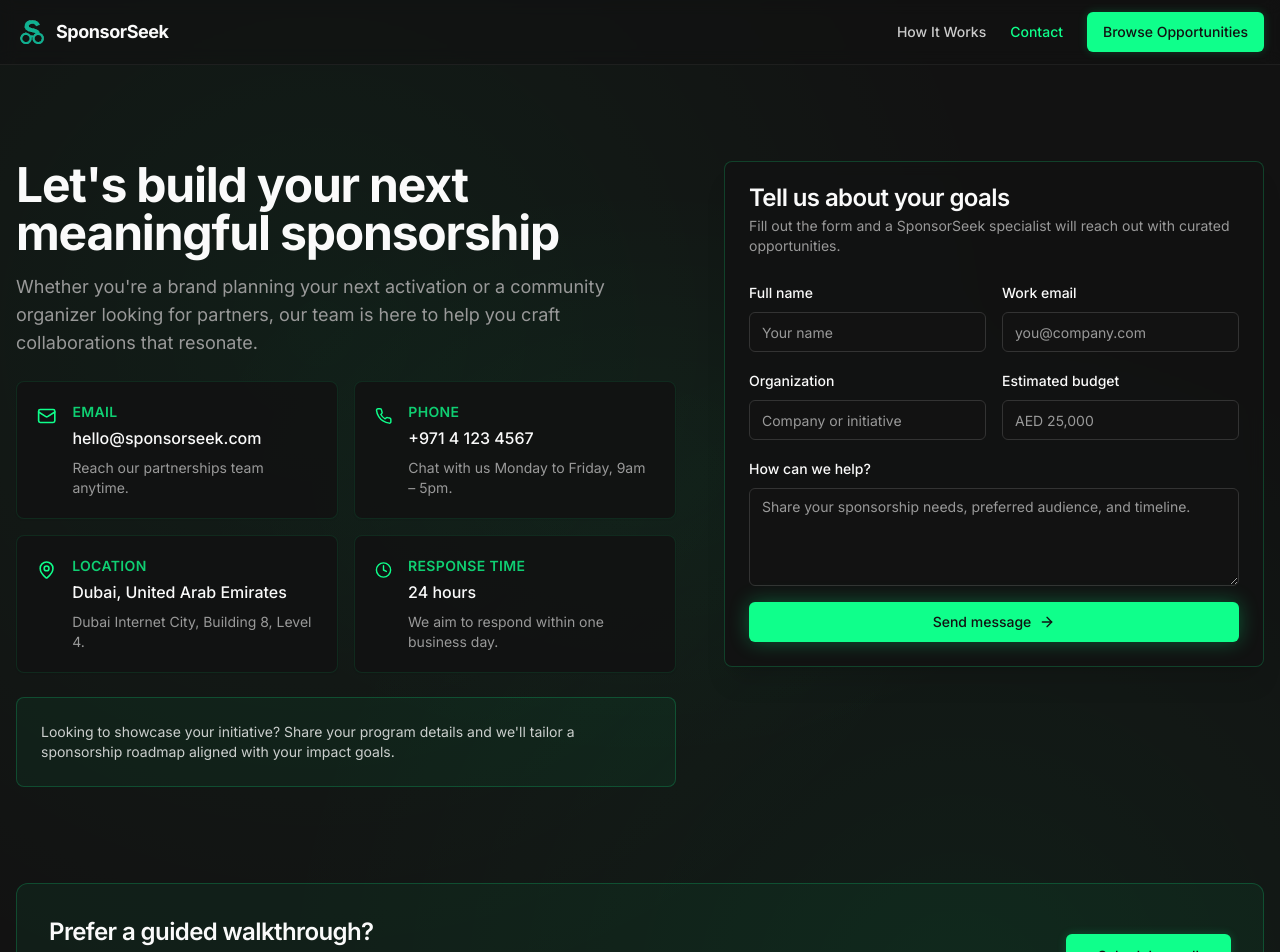
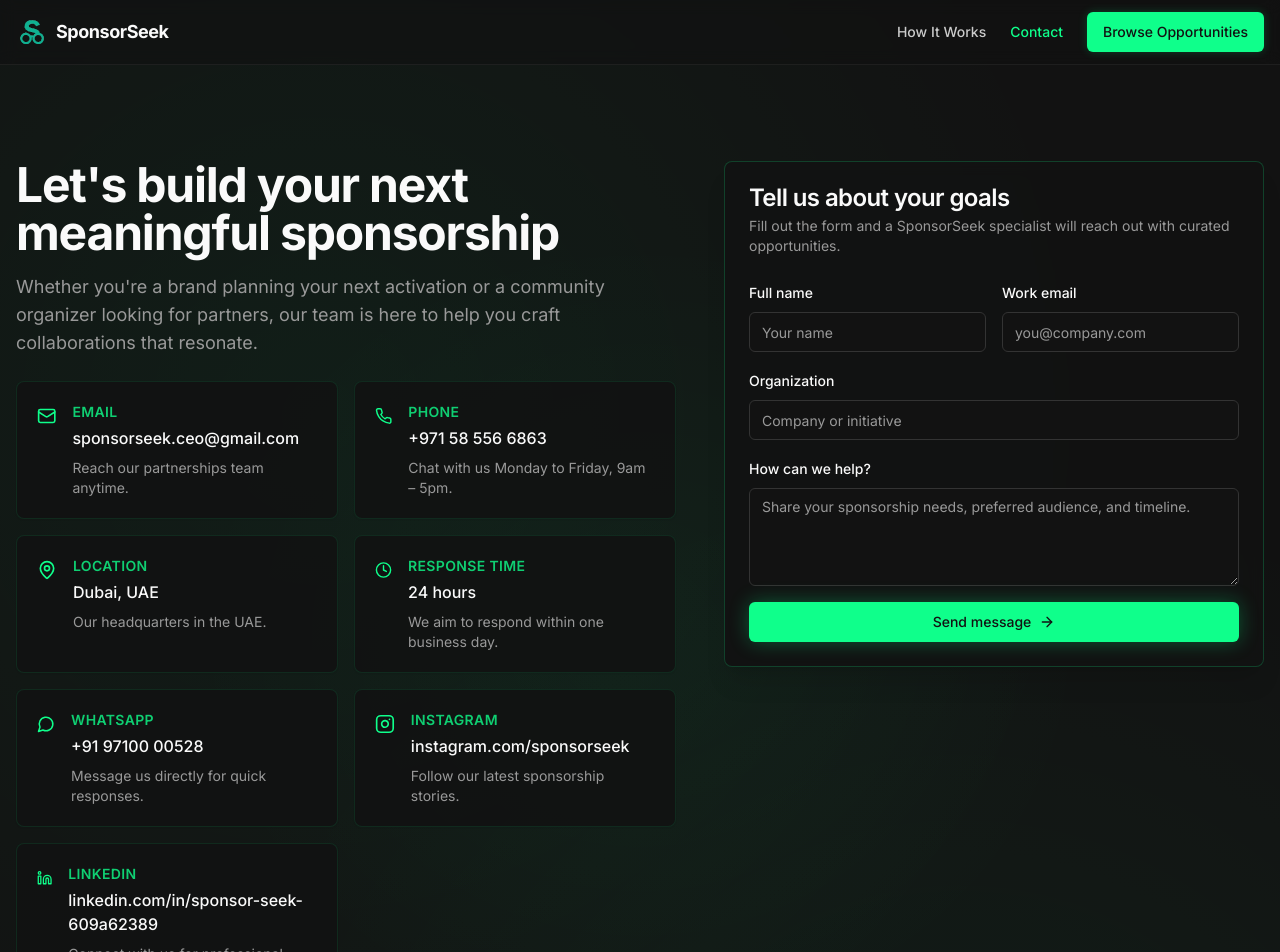
Before and after one commit to kushchvadim/injaz_website, a Next.js app: page /contact in a window 1280 px wide. Shown: the top 952 px of the page. Built offline with nearby package versions, Linux system fonts and the light colour scheme.

Commit message:
Update contact page communication details

```diff
--- a/app/contact/page.tsx
+++ b/app/contact/page.tsx
@@ -2,7 +2,7 @@
 
 import Link from 'next/link';
 import { motion } from 'framer-motion';
-import { Mail, Phone, MapPin, Clock, ArrowRight } from 'lucide-react';
+import { Mail, Phone, MapPin, Clock, ArrowRight, MessageCircle, Instagram, Linkedin } from 'lucide-react';
 
 import { NavBar } from '@/components/NavBar';
 import { Footer } from '@/components/Footer';
@@ -17,27 +17,48 @@
     icon: Mail,
     title: 'Email',
     description: 'Reach our partnerships team anytime.',
-    value: 'hello@sponsorseek.com',
-    href: 'mailto:hello@sponsorseek.com',
+    value: 'sponsorseek.ceo@gmail.com',
+    href: 'mailto:sponsorseek.ceo@gmail.com',
   },
   {
     icon: Phone,
     title: 'Phone',
     description: 'Chat with us Monday to Friday, 9am – 5pm.',
-    value: '+971 4 123 4567',
-    href: 'tel:+97141234567',
+    value: '+971 58 556 6863',
+    href: 'tel:+971585566863',
   },
   {
     icon: MapPin,
     title: 'Location',
-    description: 'Dubai Internet City, Building 8, Level 4.',
-    value: 'Dubai, United Arab Emirates',
+    description: 'Our headquarters in the UAE.',
+    value: 'Dubai, UAE',
   },
   {
     icon: Clock,
     title: 'Response Time',
     description: 'We aim to respond within one business day.',
     value: '24 hours',
+  },
+  {
+    icon: MessageCircle,
+    title: 'WhatsApp',
+    description: 'Message us directly for quick responses.',
+    value: '+91 97100 00528',
+    href: 'https://wa.me/919710000528',
+  },
+  {
+    icon: Instagram,
+    title: 'Instagram',
+    description: 'Follow our latest sponsorship stories.',
+    value: 'instagram.com/sponsorseek',
+    href: 'https://instagram.com/sponsorseek',
+  },
+  {
+    icon: Linkedin,
+    title: 'LinkedIn',
+    description: 'Connect with us for professional updates.',
+    value: 'linkedin.com/in/sponsor-seek-609a62389',
+    href: 'https://ae.linkedin.com/in/sponsor-seek-609a62389',
   },
 ];
 
@@ -124,15 +145,9 @@
                       <Input id="email" name="email" type="email" placeholder="you@company.com" required />
                     </div>
                   </div>
-                  <div className="grid gap-4 sm:grid-cols-2">
-                    <div className="space-y-2">
-                      <Label htmlFor="organization">Organization</Label>
-                      <Input id="organization" name="organization" placeholder="Company or initiative" />
-                    </div>
-                    <div className="space-y-2">
-                      <Label htmlFor="budget">Estimated budget</Label>
-                      <Input id="budget" name="budget" placeholder="AED 25,000" />
-                    </div>
+                  <div className="space-y-2">
+                    <Label htmlFor="organization">Organization</Label>
+                    <Input id="organization" name="organization" placeholder="Company or initiative" />
                   </div>
                   <div className="space-y-2">
                     <Label htmlFor="message">How can we help?</Label>
```
